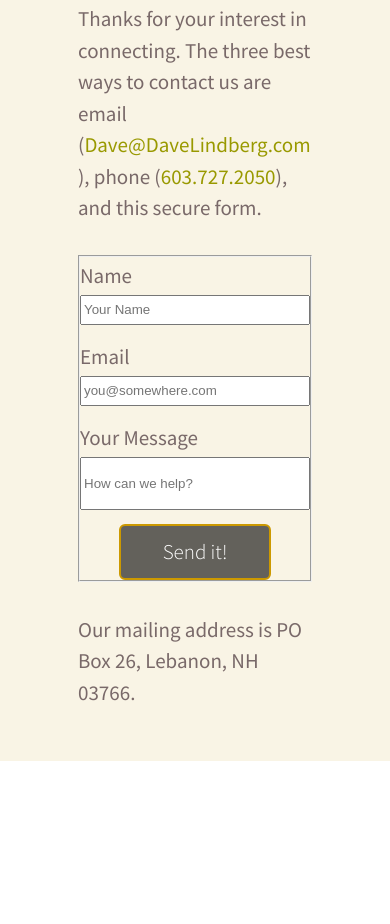
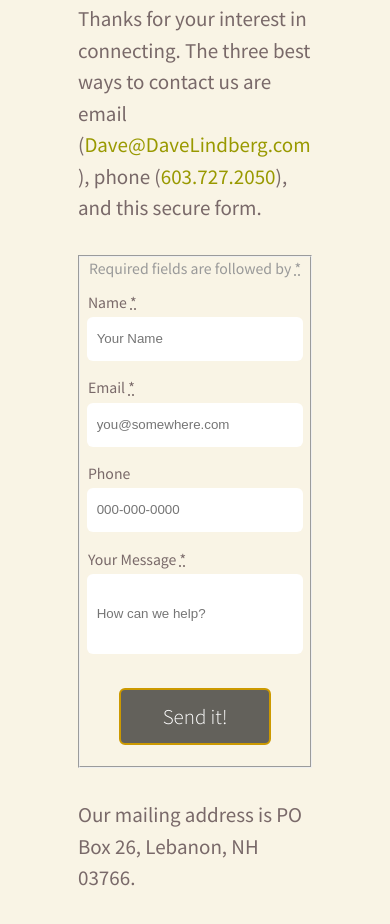
Before and after one commit to Dave-Lindberg/dl-gatsby, a Gatsby site: page / in a window 390 px wide. Shown: the part 3745-4669 px from the top of the page. Before the commit the page ends 4506 px from the top, so only its background shows below. Built offline with nearby package versions, Linux system fonts and the light colour scheme; Gatsby itself is replaced by a stand-in of ours; some packages are replaced by stand-ins of ours.

Commit message:
added phone fields and styling

```diff
--- a/src/components/contact/contact-form.js
+++ b/src/components/contact/contact-form.js
@@ -7,10 +7,10 @@ const CtFieldset = styled.fieldset`
   grid-column: 2 / 2;
   grid-row: 2 / 2;
   display: grid;
-  grid-template-rows: repeat(7, auto);
+  grid-template-rows: repeat(9, auto);
   @media (min-width: 768px) {
     grid-template-columns: minmax(max-content, 200px) auto;
-    grid-template-rows: repeat(3, auto);
+    grid-template-rows: repeat(5, auto);
   }
 `;
 
@@ -18,48 +18,53 @@ const CtLabel = styled.label`
   grid-column: 1 / 1;
   line-height: 1.8;
   vertical-align: top;
+  font-size: 0.75em;
+  margin: 0 0.5em;
+  @media (min-width: 768px) {
+    font-size: 1em;
+  }
 `;
 
 const CtInput = styled.input`
   grid-column: 2 / 2;
   line-height: 1.8;
   vertical-align: top;
-  margin-bottom: 1em;
+  margin: 0 .5em 1em .5em;
+;
+  border: 1px;
+  border-radius: 6px
+  padding: 10px;
+`;
+
+const CtInstructions = styled.div`
+  grid-row: 1 / 2;
+  grid-column: 1 / 2;
+  font-size: 0.75em;
+  color: #999999;
+  margin: 0 0.5em 0.5em;
+  text-align: center;
+  @media (min-width: 768px) {
+    grid-row: 1 / 1;
+    grid-column: 1 / 3;
+  }
 `;
 
 const CtLabelName = CtLabel.extend`
-  grid-row: 1 / 1;
+  grid-row: 2 / 2;
   grid-column: 1 / 1;
 `;
 
 const CtinputName = CtInput.extend`
-  grid-row: 2 / 2;
-  grid-column: 1 / 1;
-  @media (min-width: 768px) {
-    grid-row: 1 / 1;
-    grid-column: 2 / 2;
-  }
-`;
-
-const CtLabelEmail = CtLabel.extend`
   grid-row: 3 / 3;
-  grid-column: 1 / 1;
-  @media (min-width: 768px) {
-    grid-row: 2 / 2;
-    grid-column: 1 / 1;
-  }
-`;
-
-const CtinputEmail = CtInput.extend`
-  grid-row: 4 / 4;
   grid-column: 1 / 1;
   @media (min-width: 768px) {
     grid-row: 2 / 2;
     grid-column: 2 / 2;
   }
 `;
-const CtLabelMessage = CtLabel.extend`
-  grid-row: 5 / 5;
+
+const CtLabelEmail = CtLabel.extend`
+  grid-row: 4 / 4;
   grid-column: 1 / 1;
   @media (min-width: 768px) {
     grid-row: 3 / 3;
@@ -67,29 +72,73 @@ const CtLabelMessage = CtLabel.extend`
   }
 `;
 
-const CtinputMessage = CtInput.extend`
-  grid-row: 6 / 6;
+const CtinputEmail = CtInput.extend`
+  grid-row: 5 / 5;
   grid-column: 1 / 1;
-  height: 4em;
-  vertical-align: top;
   @media (min-width: 768px) {
     grid-row: 3 / 3;
     grid-column: 2 / 2;
   }
 `;
-const CtSend = LinkButton.extend`
-  grid-row: 7 / 7;
-  margin-top: 1em;
+
+const CtLabelPhone = CtLabel.extend`
+  grid-row: 6 / 6;
+  grid-column: 1 / 1;
   @media (min-width: 768px) {
     grid-row: 4 / 4;
+    grid-column: 1 / 1;
+  }
+`;
+
+const CtinputPhone = CtInput.extend`
+  grid-row: 7 / 7;
+  grid-column: 1 / 1;
+  @media (min-width: 768px) {
+    grid-row: 4 / 4;
+    grid-column: 2 / 2;
+  }
+`;
+
+const CtLabelMessage = CtLabel.extend`
+  grid-row: 8 / 8;
+  grid-column: 1 / 1;
+  @media (min-width: 768px) {
+    grid-row: 5 / 5;
+    grid-column: 1 / 1;
+  }
+`;
+
+const CtinputMessage = CtInput.extend`
+  grid-row: 9 / 9;
+  grid-column: 1 / 1;
+  height: 6em;
+  vertical-align: top;
+  @media (min-width: 768px) {
+    grid-row: 5 / 5;
+    grid-column: 2 / 2;
+    height: 4em;
+  }
+`;
+const CtSend = LinkButton.extend`
+  grid-row: 10 / 10;
+  margin: 1em 0.5em !important;
+  @media (min-width: 768px) {
+    grid-row: 6 / 6;
     grid-column: 1 / 3;
   }
 `;
 const ContactForm = () => (
   <CtFieldset>
-    <CtLabelName for="name">Name </CtLabelName>
+    <CtInstructions>
+      Required fields are followed by <abbr title="required">*</abbr>
+    </CtInstructions>
+    <CtLabelName for="name">
+      Name <abbr title="required">*</abbr>{' '}
+    </CtLabelName>
     <CtinputName id="name" name="user_name" placeholder="Your Name" required />
-    <CtLabelEmail for="email">Email </CtLabelEmail>
+    <CtLabelEmail for="email">
+      Email <abbr title="required">*</abbr>{' '}
+    </CtLabelEmail>
     <CtinputEmail
       id="email"
       name="user_email"
@@ -97,7 +146,16 @@ const ContactForm = () => (
       required
       type="email"
     />
-    <CtLabelMessage for="message">Your Message </CtLabelMessage>
+    <CtLabelPhone for="phone">Phone </CtLabelPhone>
+    <CtinputPhone
+      id="phone"
+      name="user_phone"
+      placeholder="000-000-0000"
+      type="tel"
+    />
+    <CtLabelMessage for="message">
+      Your Message <abbr title="required">*</abbr>{' '}
+    </CtLabelMessage>
     <CtinputMessage
       id="message"
       name="user_message"
```
